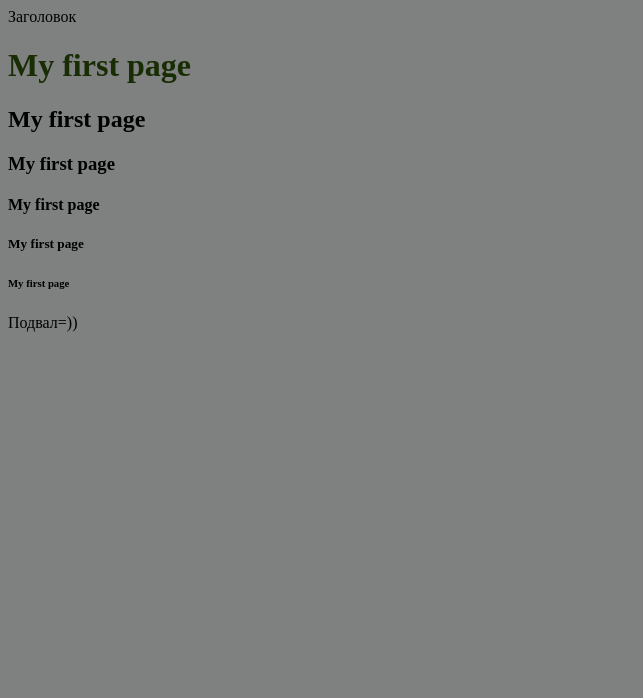
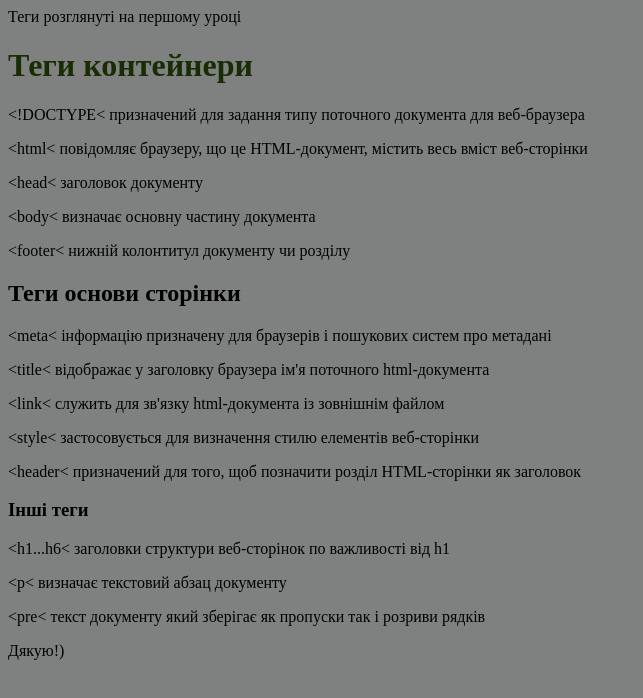
Before and after one commit to BlokhSergij/f23, a plain HTML site: page index.html in a window 1280 px wide. Shown: the whole page, without its empty margins (0-643 px from the left). Drawn offline with Linux system fonts and the light colour scheme.

Commit message:
Update index.html

```diff
--- a/index.html
+++ b/index.html
@@ -9,16 +9,26 @@
             h1{ color: rgb(25, 45, 5);}
         </style>
 	</head>
-    <header>Заголовок</header>
+    <header> Теги розглянуті на першому уроці </header>
 	<body>
-		<h1>My first page</h1>
-        <h2>My first page</h2>
-        <h3>My first page</h3>
-        <h4>My first page</h4>
-        <h5>My first page</h5>
-        <h6>My first page</h6>
-	</body>
+		<h1>Теги контейнери</h1>
+            <p>&lt;!DOCTYPE&lt; призначений для задання типу поточного документа для веб-браузера</p>
+            <p>&lt;html&lt; повідомляє браузеру, що це HTML-документ, містить весь вміст веб-сторінки </p>
+            <p>&lt;head&lt; заголовок документу</p>
+            <p>&lt;body&lt; визначає основну частину документа</p>
+            <p>&lt;footer&lt; нижній колонтитул документу чи розділу</p>
+        <h2>Теги основи сторінки</h2>
+            <p>&lt;meta&lt;  інформацію призначену для браузерів і пошукових систем про метадані</p>
+            <p>&lt;title&lt; відображає у заголовку браузера ім'я поточного html-документа</p>
+            <p>&lt;link&lt;  служить для зв'язку html-документа із зовнішнім файлом</p>
+            <p>&lt;style&lt; застосовується для визначення стилю елементів веб-сторінки</p>
+            <p>&lt;header&lt; призначений для того, щоб позначити розділ HTML-сторінки як заголовок</p>
+        <h3>Інші теги</h3>
+            <p>&lt;h1...h6&lt;  заголовки структури веб-сторінок по важливості від h1</p>
+            <p>&lt;p&lt; визначає текстовий абзац документу</p>
+            <p>&lt;pre&lt; текст документу який зберігає як пропуски так і розриви рядків</p>
+    </body>
     <footer>
-        Подвал=))
+        Дякую!)
     </footer>
 </html>
```
